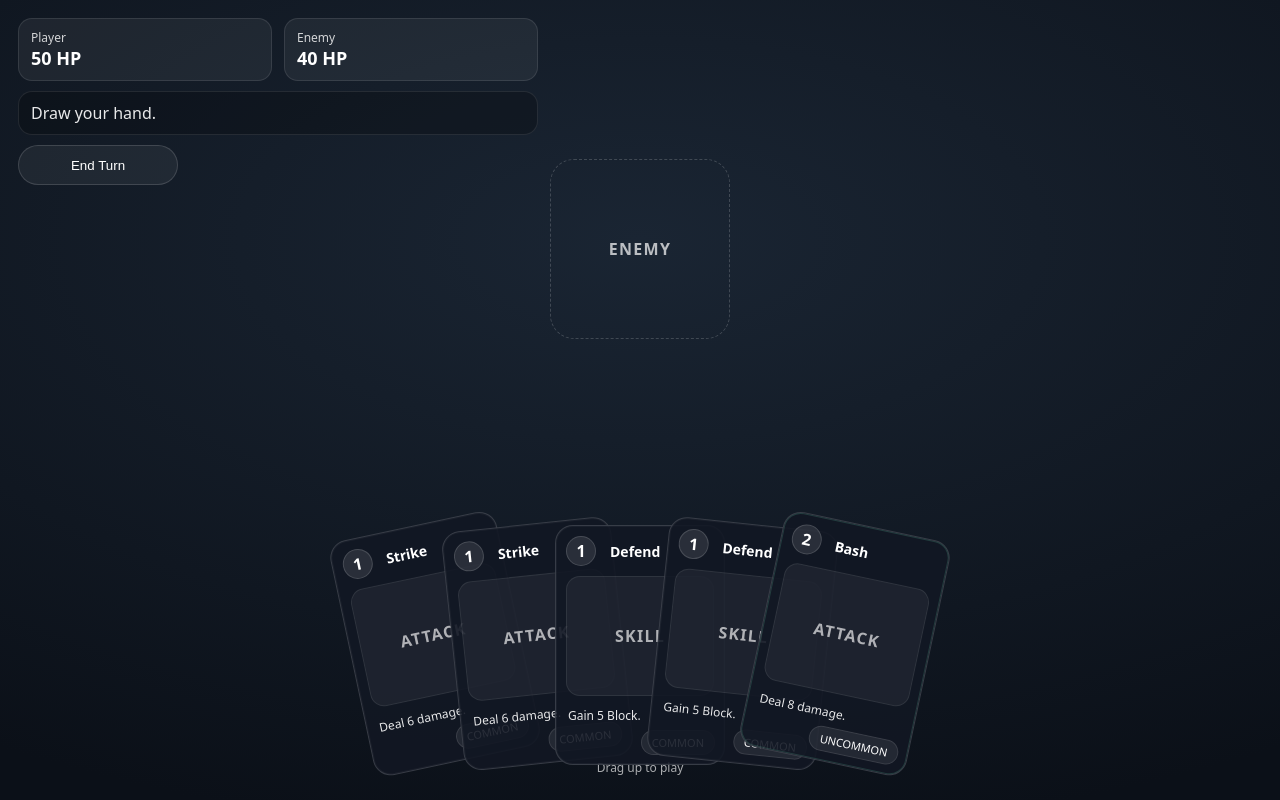
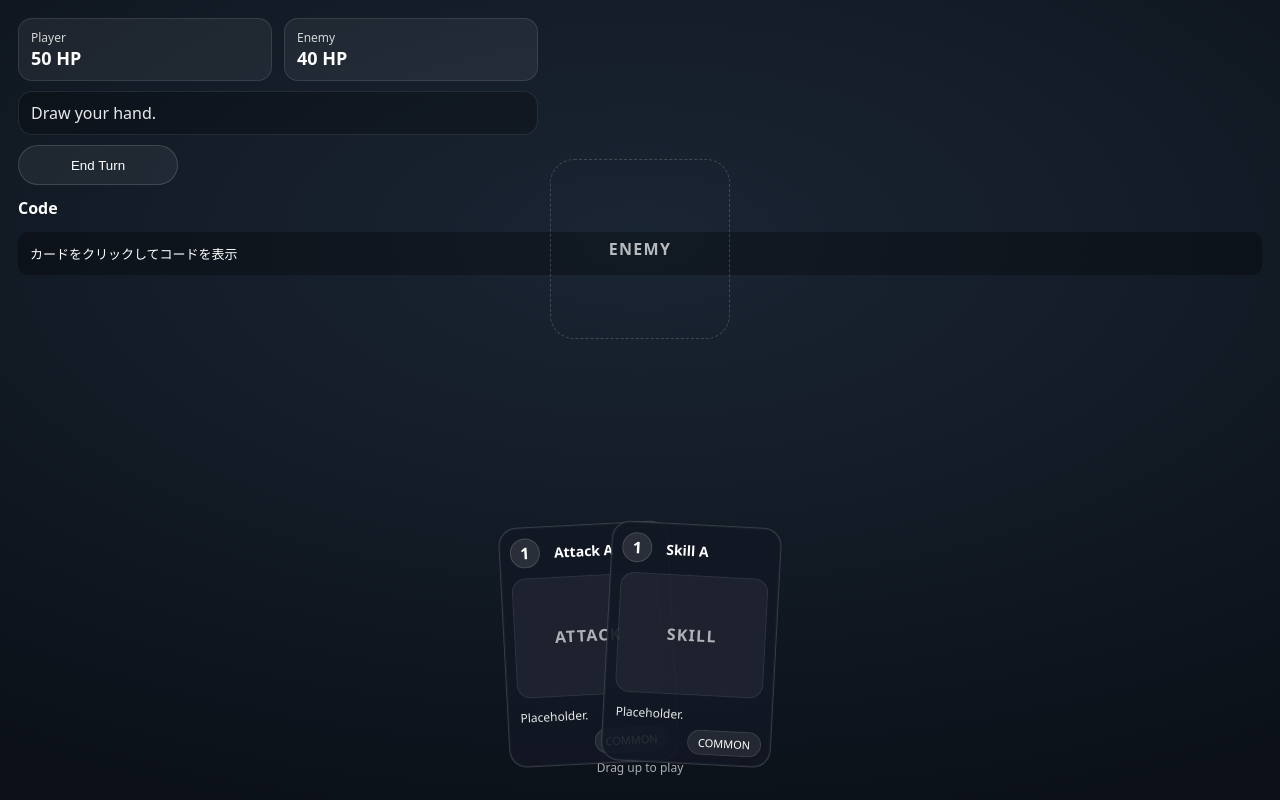
Before and after one commit to oy-hotwater/code-card, a React (Vite) app: page / in a window 1280 px wide. Built offline with nearby package versions, Linux system fonts and the light colour scheme.

Commit message:
feat: add Python code visualization feature

```diff
--- a/src/App.tsx
+++ b/src/App.tsx
@@ -13,6 +13,7 @@ export default function App() {
           playerHp={game.playerHp}
           lastLog={game.lastLog}
           onEndTurn={game.endTurn}
+          selectedCard={game.selectedCard}
         />
 
         <Hand
@@ -20,6 +21,8 @@ export default function App() {
           draggingId={game.draggingId}
           setDraggingId={game.setDraggingId}
           onPlayCard={game.playCard}
+          selectedId={game.selectedId}
+          onSelectCard={game.setSelectedId}
         />
       </div>
     </div>
--- a/src/game/cards.ts
+++ b/src/game/cards.ts
@@ -1,54 +1,28 @@
 import type { Card } from "./types";
 
-let seq = 1;
-const uid = () => `c_${seq++}`;
+const uid = () => `c_${Date.now()}_${Math.random().toString(16).slice(2)}`;
 
 export function makeStarterDeck(): Card[] {
   return [
     {
       id: uid(),
-      name: "Strike",
+      name: "Attack A",
       cost: 1,
-      text: "Deal 6 damage.",
+      text: "Placeholder.",
       rarity: "common",
       kind: "attack",
       damage: 6,
+      code: "ans = 1\nprint(ans)",
     },
     {
       id: uid(),
-      name: "Strike",
+      name: "Skill A",
       cost: 1,
-      text: "Deal 6 damage.",
-      rarity: "common",
-      kind: "attack",
-      damage: 6,
-    },
-    {
-      id: uid(),
-      name: "Defend",
-      cost: 1,
-      text: "Gain 5 Block.",
+      text: "Placeholder.",
       rarity: "common",
       kind: "skill",
       block: 5,
-    },
-    {
-      id: uid(),
-      name: "Defend",
-      cost: 1,
-      text: "Gain 5 Block.",
-      rarity: "common",
-      kind: "skill",
-      block: 5,
-    },
-    {
-      id: uid(),
-      name: "Bash",
-      cost: 2,
-      text: "Deal 8 damage.",
-      rarity: "uncommon",
-      kind: "attack",
-      damage: 8,
+      code: "for i in range(3):\n  pass",
     },
   ];
 }
--- a/src/game/types.ts
+++ b/src/game/types.ts
@@ -11,4 +11,8 @@ export type Card = {
   kind: "attack" | "skill" | "power";
   damage?: number;
   block?: number;
+
+  // 追加（後回し前提）
+  code?: string; // Python表示用（複数行OK）
+  notes?: string; // 補足説明（任意）
 };
--- a/src/game/useGame.ts
+++ b/src/game/useGame.ts
@@ -41,6 +41,12 @@ export function useGame() {
   const [lastLog, setLastLog] = useState("Draw your hand.");
   const [draggingId, setDraggingId] = useState<CardId | null>(null);
 
+  const [selectedId, setSelectedId] = useState<CardId | null>(null);
+  const selectedCard = useMemo(
+    () => hand.find((c) => c.id === selectedId) ?? null,
+    [hand, selectedId],
+  );
+
   function playCard(cardId: CardId) {
     setHand((prev) => {
       const card = prev.find((c) => c.id === cardId);
@@ -51,7 +57,13 @@ export function useGame() {
       setPlayerHp((hp) => Math.max(0, hp + r.playerHpDelta));
       setLastLog(r.log);
 
-      return prev.filter((c) => c.id !== cardId);
+      const next = prev.filter((c) => c.id !== cardId);
+
+      if (selectedId === cardId) {
+        setSelectedId(null);
+      }
+
+      return next;
     });
   }
 
@@ -68,5 +80,9 @@ export function useGame() {
     endTurn,
     draggingId,
     setDraggingId,
+
+    selectedId,
+    setSelectedId,
+    selectedCard,
   };
 }
--- a/src/styles.css
+++ b/src/styles.css
@@ -230,3 +230,21 @@ body,
   border: 1px solid rgba(255, 255, 255, 0.1);
   text-transform: uppercase;
 }
+
+.card.selected {
+  outline: 3px solid rgba(255, 255, 255, 0.8);
+}
+
+.codePanel {
+  margin-top: 12px;
+}
+.codeTitle {
+  font-weight: 600;
+  margin-bottom: 6px;
+}
+.codeBox {
+  padding: 12px;
+  border-radius: 10px;
+  background: rgba(0, 0, 0, 0.3);
+  overflow: auto;
+}
--- a/src/ui/BattleBoard.tsx
+++ b/src/ui/BattleBoard.tsx
@@ -1,11 +1,15 @@
+import type { Card } from "../game/types";
+
 type Props = {
   enemyHp: number;
   playerHp: number;
   lastLog: string;
   onEndTurn: () => void;
+
+  selectedCard: Card | null;
 };
 
-export function BattleBoard({ enemyHp, playerHp, lastLog, onEndTurn }: Props) {
+export function BattleBoard({ enemyHp, playerHp, lastLog, onEndTurn, selectedCard }: Props) {
   return (
     <div className="board">
       <div className="hud">
@@ -30,6 +34,17 @@ export function BattleBoard({ enemyHp, playerHp, lastLog, onEndTurn }: Props) {
       <div className="arena">
         <div className="enemyDummy">ENEMY</div>
       </div>
+
+      <div className="codePanel">
+        <div className="codeTitle">
+          {selectedCard ? `Code: ${selectedCard.name}` : "Code"}
+        </div>
+        <pre className="codeBox">
+          <code>
+            {selectedCard?.code ?? "カードをクリックしてコードを表示"}
+          </code>
+        </pre>
+      </div>
     </div>
   );
 }
--- a/src/ui/CardView.tsx
+++ b/src/ui/CardView.tsx
@@ -10,6 +10,9 @@ type Props = {
   isDragging: boolean;
   setDragging: (v: boolean) => void;
   onDropToPlayZone: () => void;
+
+  selected: boolean;
+  onClick: () => void;
 };
 
 function rarityClass(r: Card["rarity"]) {
@@ -26,6 +29,8 @@ export function CardView({
   isDragging,
   setDragging,
   onDropToPlayZone,
+  selected,
+  onClick,
 }: Props) {
   const [hovered, setHovered] = useState(false);
 
@@ -64,7 +69,7 @@ export function CardView({
 
   return (
     <motion.div
-      className={`card ${rarityClass(card.rarity)} ${isDragging ? "dragging" : ""}`}
+      className={`card ${rarityClass(card.rarity)} ${isDragging ? "dragging" : ""} ${selected ? "selected" : ""}`}
       style={{
         x: baseX,
         y: baseY,
@@ -73,6 +78,10 @@ export function CardView({
       }}
       animate={{ y: baseY + liftY, scale }}
       transition={{ type: "spring", stiffness: 500, damping: 35 }}
+      onClick={() => {
+        if (isDragging) return;
+        onClick();
+      }}
       onMouseEnter={() => setHovered(true)}
       onMouseLeave={() => setHovered(false)}
     >
--- a/src/ui/Hand.tsx
+++ b/src/ui/Hand.tsx
@@ -6,6 +6,9 @@ type Props = {
   draggingId: CardId | null;
   setDraggingId: (id: CardId | null) => void;
   onPlayCard: (cardId: CardId) => void;
+
+  selectedId: CardId | null;
+  onSelectCard: (cardId: CardId | null) => void;
 };
 
 // ざっくり「中央に扇形」
@@ -18,7 +21,14 @@ function fanTransform(index: number, count: number) {
   return { x: dx, y: lift, rotate: rot };
 }
 
-export function Hand({ cards, draggingId, setDraggingId, onPlayCard }: Props) {
+export function Hand({
+  cards,
+  draggingId,
+  setDraggingId,
+  onPlayCard,
+  selectedId,
+  onSelectCard,
+}: Props) {
   return (
     <div className="handWrap">
       <div className="hand">
@@ -36,6 +46,10 @@ export function Hand({ cards, draggingId, setDraggingId, onPlayCard }: Props) {
               isDragging={isDragging}
               setDragging={(v) => setDraggingId(v ? card.id : null)}
               onDropToPlayZone={() => onPlayCard(card.id)}
+              selected={selectedId === card.id}
+              onClick={() =>
+                onSelectCard(selectedId === card.id ? null : card.id)
+              }
             />
           );
         })}
```
